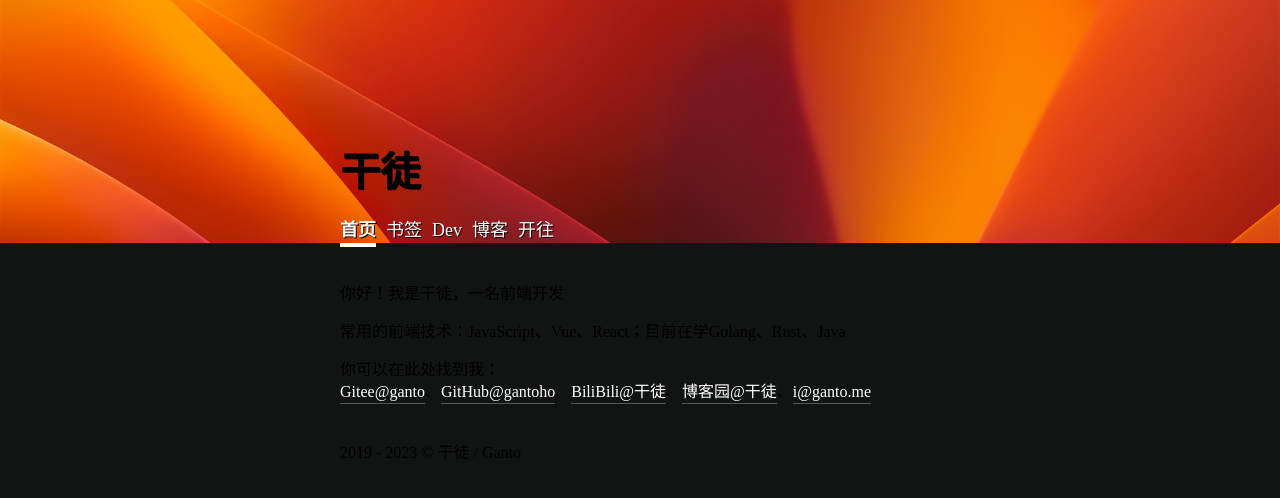
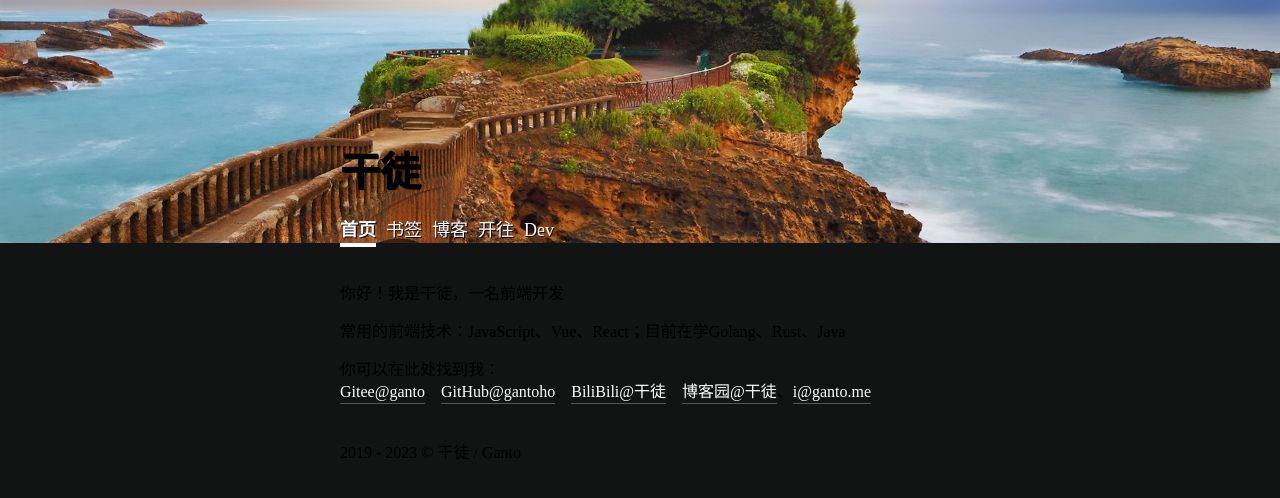
Before and after one commit to gantoho/Ganto, a React (Vite) app: page /#/home in a window 1280 px wide. Shown: the top 498 px of the page. Built offline with nearby package versions, Linux system fonts and the light colour scheme; no server answers; a web font is replaced by a local one.

Commit message:
style: update flex

```diff
--- a/src/components/common/Header/Header.scss
+++ b/src/components/common/Header/Header.scss
@@ -33,7 +33,7 @@ $headerFontColor: #1e90ff;
   position: absolute;
   top: 0;
   left: 0;
-  background-image: url('../../../assets/img/MacOS13_Dark.jpg');
+  background-image: url('../../../assets/img/header_bg_img_005.jpg');
   background-position: center;
   background-repeat: no-repeat;
   background-size: cover;
--- a/src/components/common/Section/Section.jsx
+++ b/src/components/common/Section/Section.jsx
@@ -19,7 +19,7 @@ export default function Section() {
         <Routes>
           <Route path="/home" element={<Home />} />
           <Route path="/bookmarks" element={<Bookmarks />} />
-          <Route path="/project" element={<Project />} />
+          <Route path="/dev" element={<Project />} />
           <Route path="/chat" element={<ChatGPT />} />
           <Route path="*" element={<Redirect to="/home" />} />
         </Routes>
--- a/src/components/content/MainTabBar.jsx
+++ b/src/components/content/MainTabBar.jsx
@@ -15,12 +15,12 @@ export default function MainTabBar(){
           className={`item${pathname === '/bookmarks' ? ' active' : ''}`}
           to="/bookmarks"
         >书签</Link>
+        <a className='item outside' rel="noreferrer" target="_blank" href="https://www.cnblogs.com/ganto">博客</a>
+        <a className='item travellings outside' rel="noreferrer" target="_blank" href="https://www.travellings.cn/go.html">开往</a>
         <Link
-          className={`item${pathname === '/project' ? ' active' : ''}`}
-          to="/project"
+          className={`item${pathname === '/dev' ? ' active' : ''}`}
+          to="/dev"
         >Dev</Link>
-        <a className='item outside' rel="noreferrer" target="_blank" href="https://www.cnblogs.com/ganto">博客</a>
-        <a className='item travellings outside' rel="noreferrer" target="_blank" href="https://travellings.cn/go.html">开往</a>
       </div >
     )
 }
```
